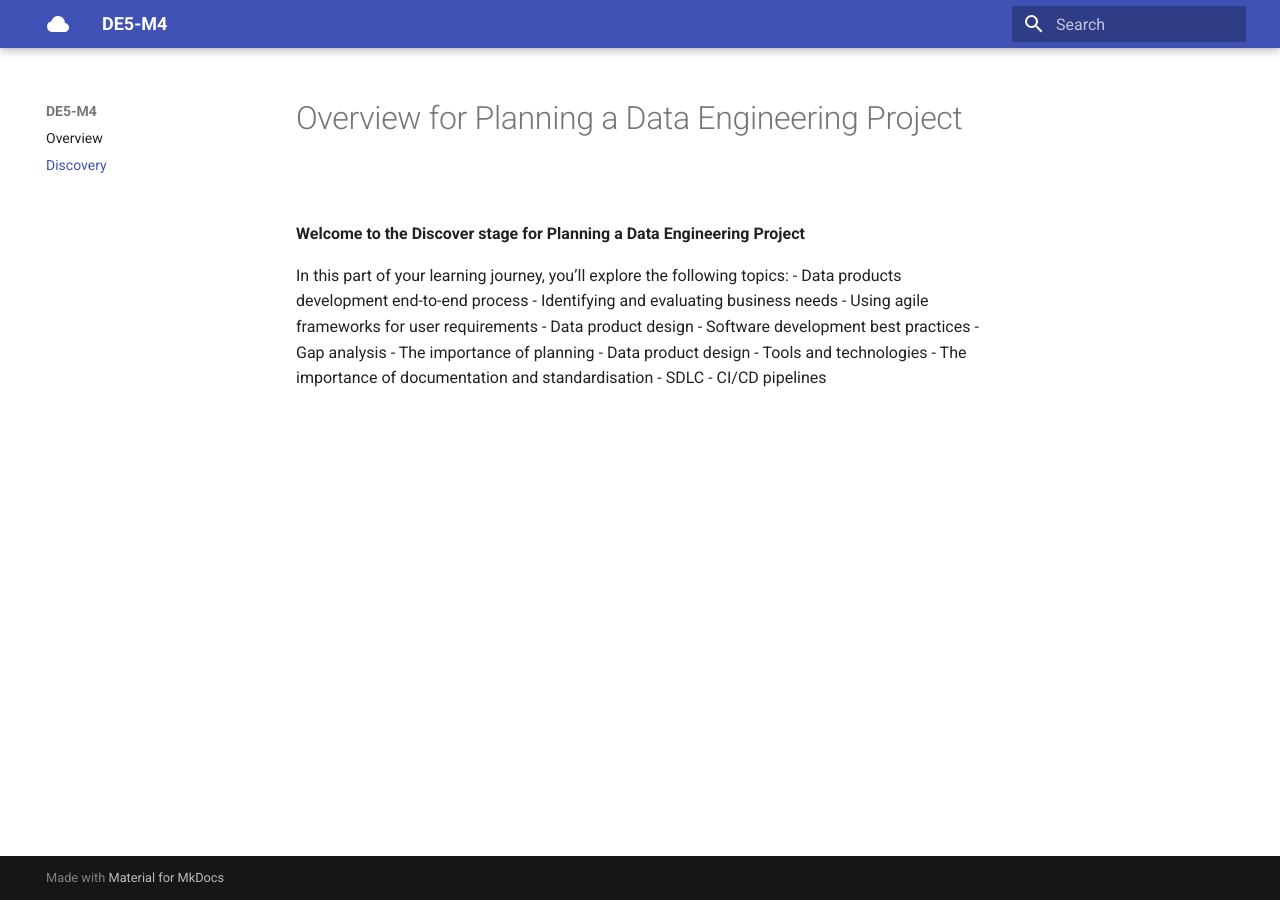
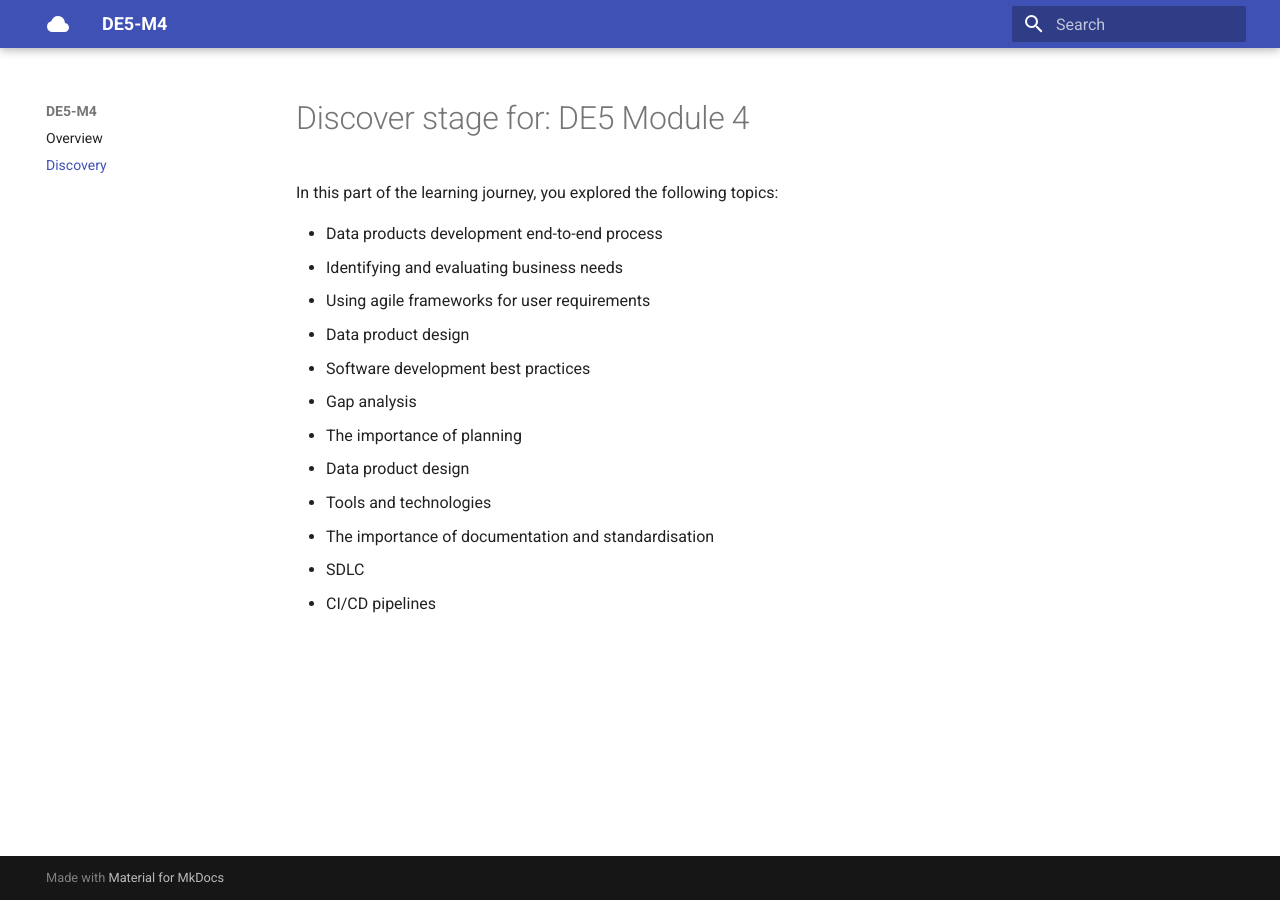
Before and after one commit to qaalabs/DE5M4, an MkDocs documentation site: the page built from docs/discovery/index.md, in a window 1280 px wide. Built offline with MkDocs 1.6.1 and Material for MkDocs 9.7.7, drawn with Linux system fonts in a browser that asks for light colours.

Commit message:
Fix bullet list

```diff
--- a/docs/discovery/index.md
+++ b/docs/discovery/index.md
@@ -1,8 +1,7 @@
-# Overview for Planning a Data Engineering Project
+# Discover stage for: DE5 Module 4
 
-**Welcome to the Discover stage for Planning a Data Engineering Project**
+In this part of the learning journey, you explored the following topics:
 
-In this part of your learning journey, you’ll explore the following topics:
 - Data products development end-to-end process
 - Identifying and evaluating business needs
 - Using agile frameworks for user requirements
```
